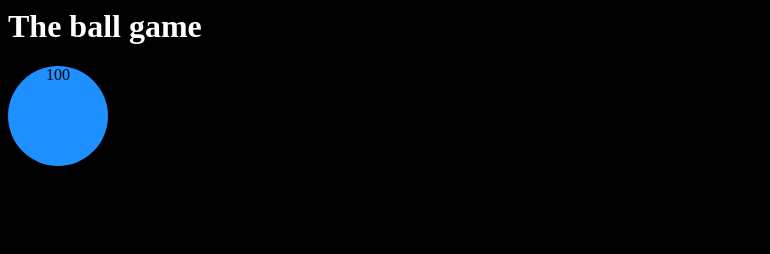
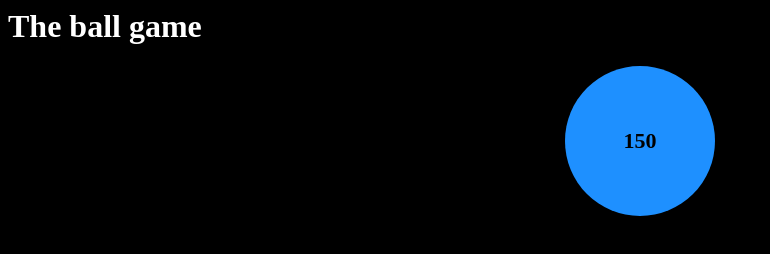
Before and after one commit to HOSHENKATZ/day-18---GIT, a plain HTML site: page index.html in a window 1280 px wide. Both pictures are taken after a click on the element "100". Shown: the whole page, without its empty margins (0-770 px from the left). Drawn offline with Linux system fonts and the light colour scheme.

Commit message:
Func and style changes

```diff
--- a/CSS/main.css
+++ b/CSS/main.css
@@ -1,15 +1,19 @@
-body{
+body {
     background-color: black;
 }
-h1{
+
+h1 {
     color: white;
 }
 
-.ball{
+.ball {
     width: 100px;
     height: 100px;
     border-radius: 50%;
+    margin: auto;
     background-color: dodgerblue;
+    align-content: center;
     text-align: center;
-
+    font-size: 22px;
+    font-weight: bold;
 }
--- a/JS/main.js
+++ b/JS/main.js
@@ -1,4 +1,11 @@
 'use strict'
-function onBallClick(){
-    console.log('the ball clicked!!!!')
+var gBallSize = 100
+function onBallClick() {
+    var ball = document.querySelector('.ball')
+    var ballSize = ball.innerText
+    console.dir(ball)
+    ball.style.width = gBallSize + 50
+    ball.style.height = gBallSize + 50
+    ball.innerText = gBallSize + 50
+    gBallSize += 50
 }
```
